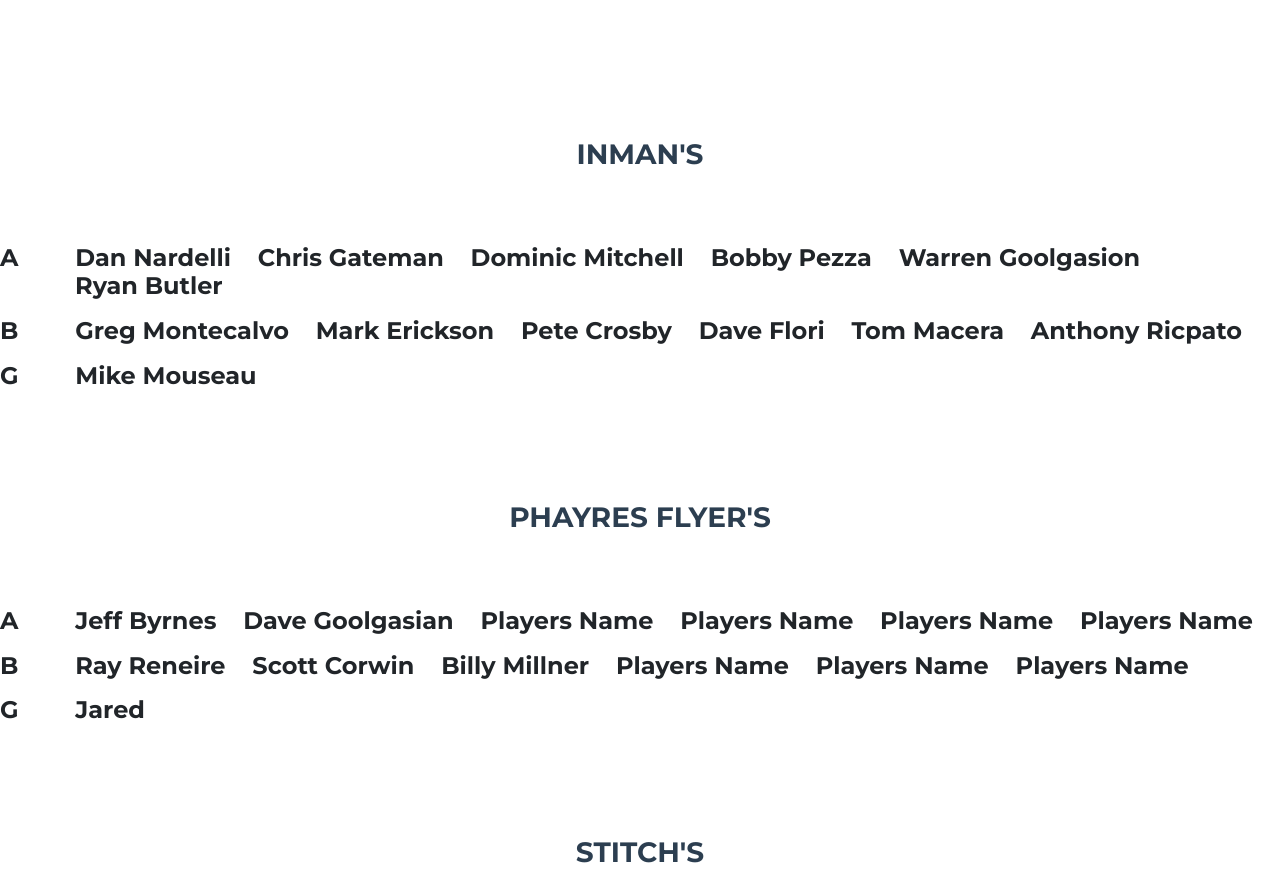
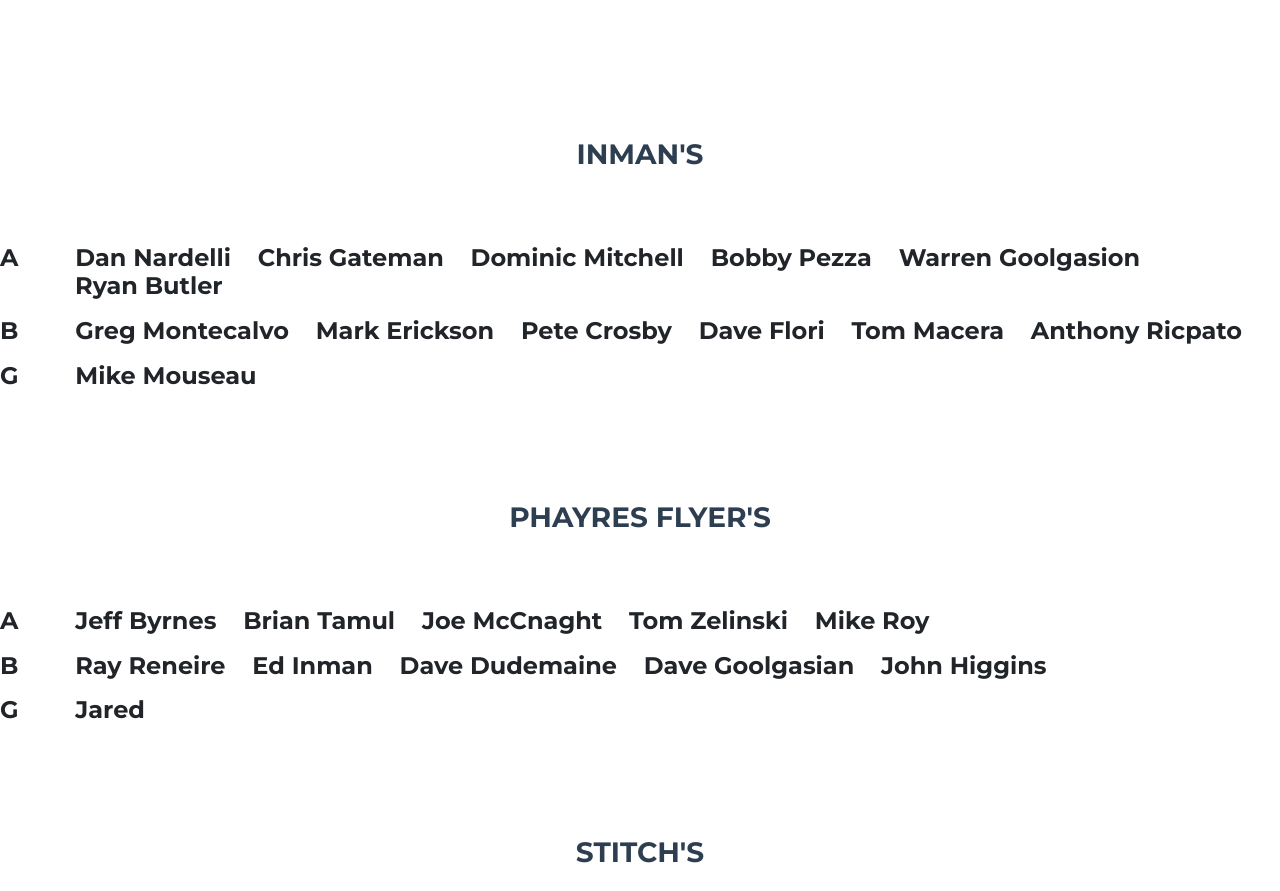
Before and after one commit to DominicJosephMitchell/SMHL, a website: page players.html in a window 1280 px wide. Shown: the part 206-1097 px from the top of the page. Drawn offline with Linux system fonts and the light colour scheme.

Commit message:
sub names numbers

```diff
--- a/players.html
+++ b/players.html
@@ -170,19 +170,19 @@
       <h4>
         <p>A
           <span style="margin-left:50px;">Jeff Byrnes</span>
-          <span style="margin-left:20px;">Dave Goolgasian</span>
-          <span style="margin-left:20px;">Players Name</span>
-          <span style="margin-left:20px;">Players Name</span>
-          <span style="margin-left:20px;">Players Name</span>
-          <span style="margin-left:20px;">Players Name</span>
+          <span style="margin-left:20px;">Brian Tamul</span>
+          <span style="margin-left:20px;">Joe McCnaght</span>
+          <span style="margin-left:20px;">Tom Zelinski</span>
+          <span style="margin-left:20px;">Mike Roy</span>
+          <span style="margin-left:20px;"></span>
         </p>
         <p>B
           <span style="margin-left:50px;">Ray Reneire</span>
-          <span style="margin-left:20px;">Scott Corwin</span>
-          <span style="margin-left:20px;">Billy Millner</span>
-          <span style="margin-left:20px;">Players Name</span>
-          <span style="margin-left:20px;">Players Name</span>
-          <span style="margin-left:20px;">Players Name</span>
+          <span style="margin-left:20px;">Ed Inman</span>
+          <span style="margin-left:20px;">Dave Dudemaine</span>
+          <span style="margin-left:20px;">Dave Goolgasian</span>
+          <span style="margin-left:20px;">John Higgins</span>
+          <span style="margin-left:20px;"></span>
         </p>
         <p>G
           <span style="margin-left:50px;">Jared</span>
```
